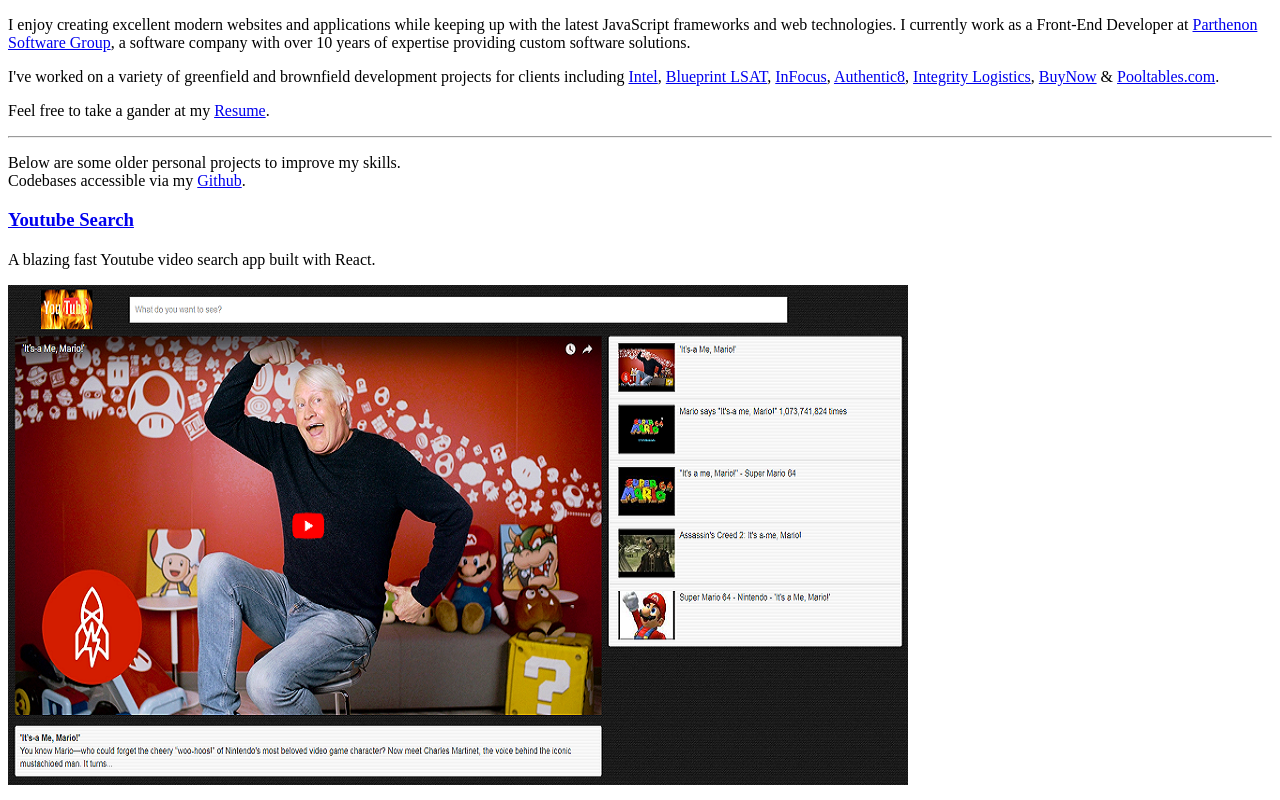
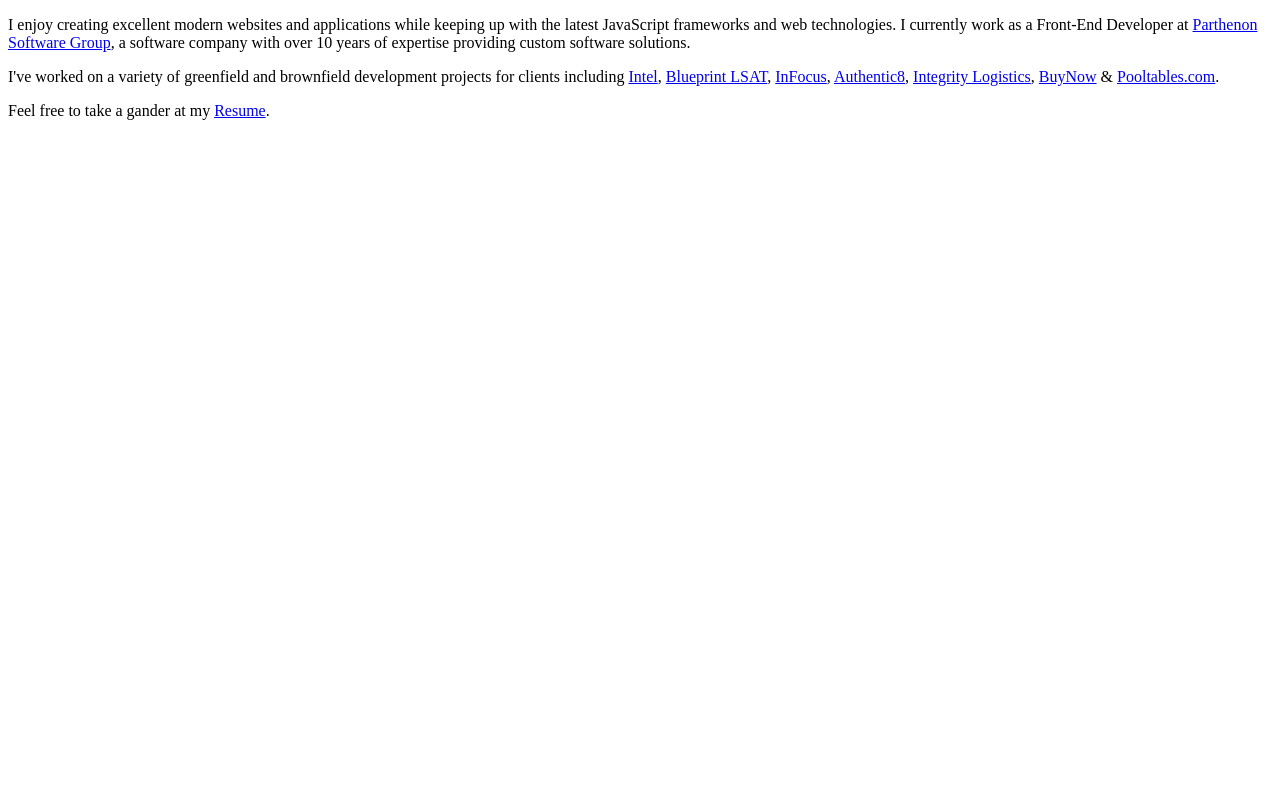
Before and after one commit to KameronJohnson/kj, a Gatsby site: page /dev in a window 1280 px wide. Shown: the top 800 px of the page. Built offline with nearby package versions, Linux system fonts and the light colour scheme; Gatsby itself is replaced by a stand-in of ours; some icons are missing.

Commit message:
remove old dev projects, add overlay

```diff
--- a/src/layouts/index.scss
+++ b/src/layouts/index.scss
@@ -57,7 +57,8 @@
     "header"
     "main";
   grid-template-columns: 1fr;
-  grid-template-rows: 50px 1fr;
+	grid-template-rows: 50px 1fr;
+	background-color: rgba(0,0,0,0.6);
 }
 
 .header {
@@ -237,7 +238,8 @@
 .flex-container-dev {
   height: 100%;
   display: flex;
-  flex-direction: column;
+	flex-direction: column;
+	background-color: rgba(0,0,0,0.6);
   // display: grid;
   // grid-template-columns: 1fr 1fr;
   // grid-template-rows: 175px minmax(150px, auto);
--- a/src/pages/dev.js
+++ b/src/pages/dev.js
@@ -15,11 +15,12 @@
 				</p>
 				<p>I've worked on a variety of greenfield and brownfield development projects for clients including <a href="https://starterpack.intel.com/offer/" target="_blank">Intel</a>, <a href="https://blueprintlsat.com" target="_blank">Blueprint LSAT</a>, <a href="https://www.infocus.com/" target="_blank">InFocus</a>, <a href="https://www.authentic8.com/" target="_blank">Authentic8</a>, <a href="https://www.integritylogistics.com/" target="_blank">Integrity Logistics</a>, <a href="https://buynowcc.com/" target="_blank">BuyNow</a> & <a href="https://www.pooltables.com/" target="_blank">Pooltables.com</a>.</p>
 				<p>Feel free to take a gander at my <a href={KJResume} target="_blank">Resume</a>.</p>
-        <hr></hr>
+				{/* <hr></hr>
         <p className="projects">Below are some older personal projects to improve my skills.<br /> Codebases accessible via my <a href="http://github.com/kameronjohnson" target="_blank">Github</a>.</p>
+       */}
 			</div>
 
-      <div className="flex-dev">
+			{/* <div className="flex-dev">
         <h3><a href="https://github.com/KameronJohnson/React-YouTube-Search" target="_blank">Youtube Search</a></h3>
         <p>A blazing fast Youtube video search app built with React.
           <span>
@@ -83,7 +84,7 @@
         <a href="https://dog-fetch.netlify.com/" target="_blank">
           <img src={require("../images/dog-fetch.png")}/>
         </a>
-      </div>
+      </div>              */}
 		</div>
 	</div>
 )
```
Lines whose indentation alone changed are shown as unchanged.
